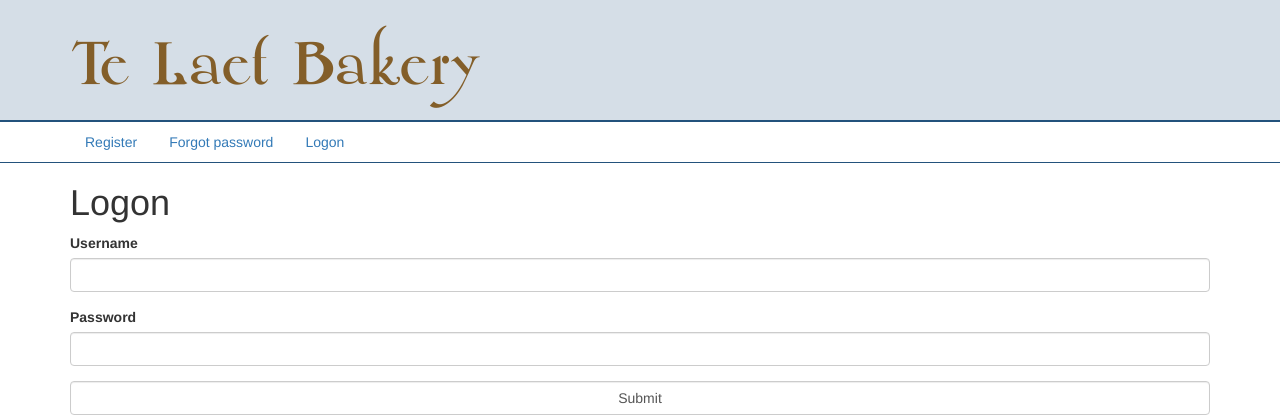
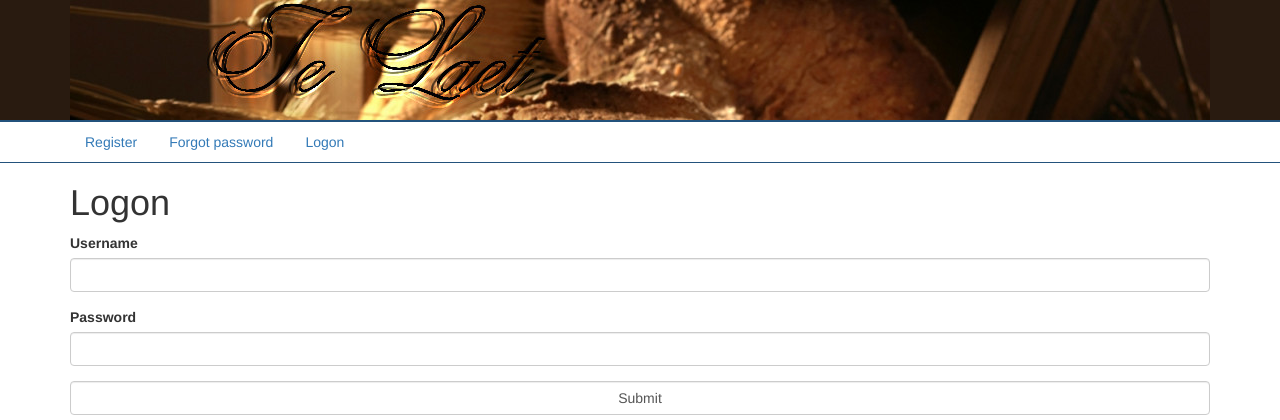
Before and after one commit to beerfleet/bakery, a PHP site: template src/broodjes2/TeLaet/view/User/logon.html.twig in a window 1280 px wide. Shown: the top 420 px of the page. Run offline with PHP 8.4, Linux system fonts and the light colour scheme; the template is opened without the code that fills it, so the values that code supplies are empty; some libraries are stand-ins or nearby versions.

Commit message:
header rework

```diff
--- a/css/delaet.css
+++ b/css/delaet.css
@@ -40,10 +40,14 @@
 
 #header {
   /*background-color: #fff1cd;*/
-  background-color: #D5DEE7;
+  background-color: #291B10;
   /*background-image: url('../img/header_bg.jpg');*/
+  height: 120px;
+}
 
+#head {
   height: 120px;
+  background-image: url(../img/header_bg.jpg);
 }
 
 #header h1 {
--- a/src/broodjes2/TeLaet/view/header.html.twig
+++ b/src/broodjes2/TeLaet/view/header.html.twig
@@ -2,7 +2,7 @@
   <div class="container">
     <a href="{{ globals.app.urlFor('main_page') }}">
       <div id="head">
-        <h1>Te Laet Bakery</h1>
+
       </div>
     </a>
   </div>
```
